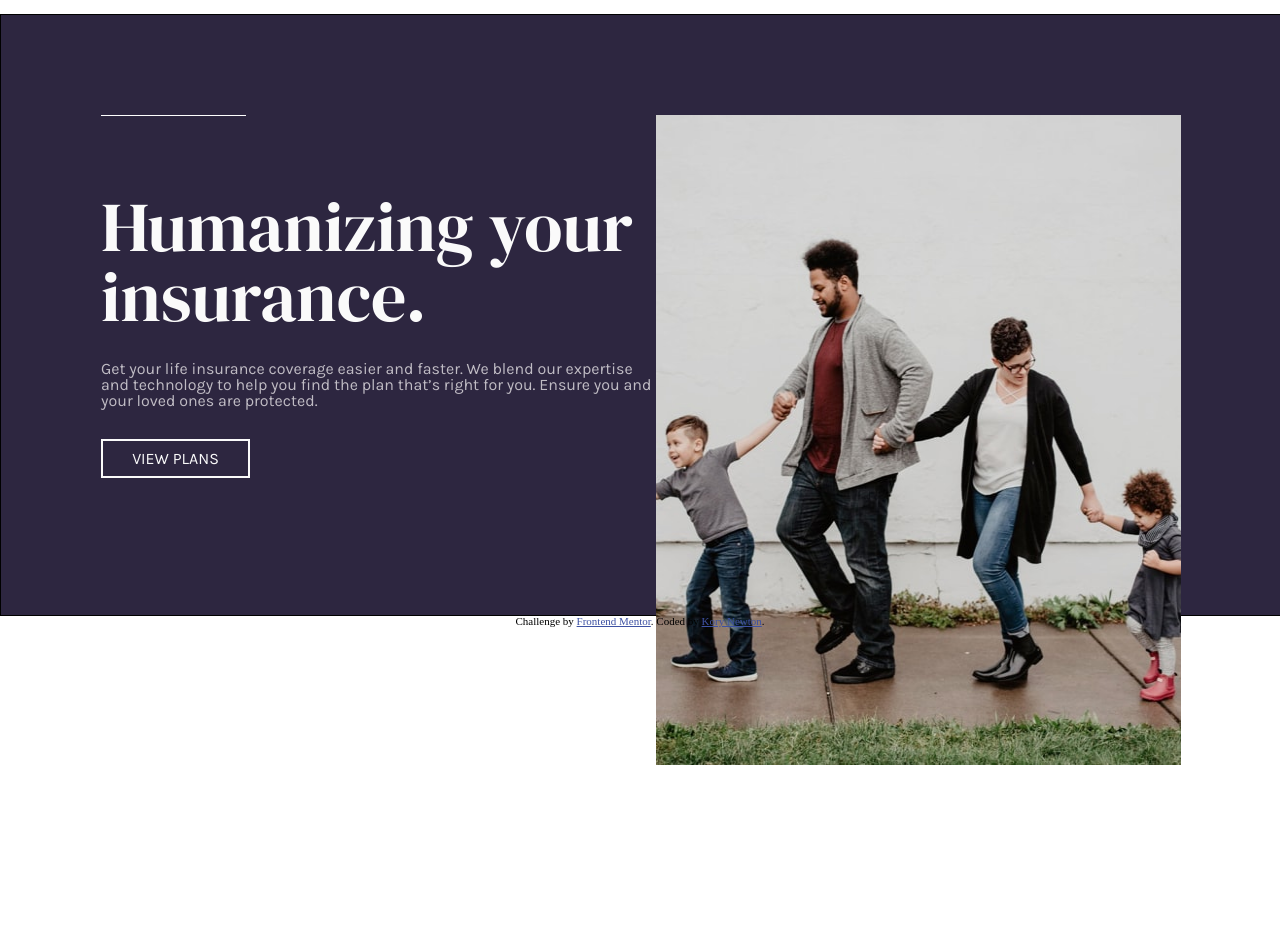
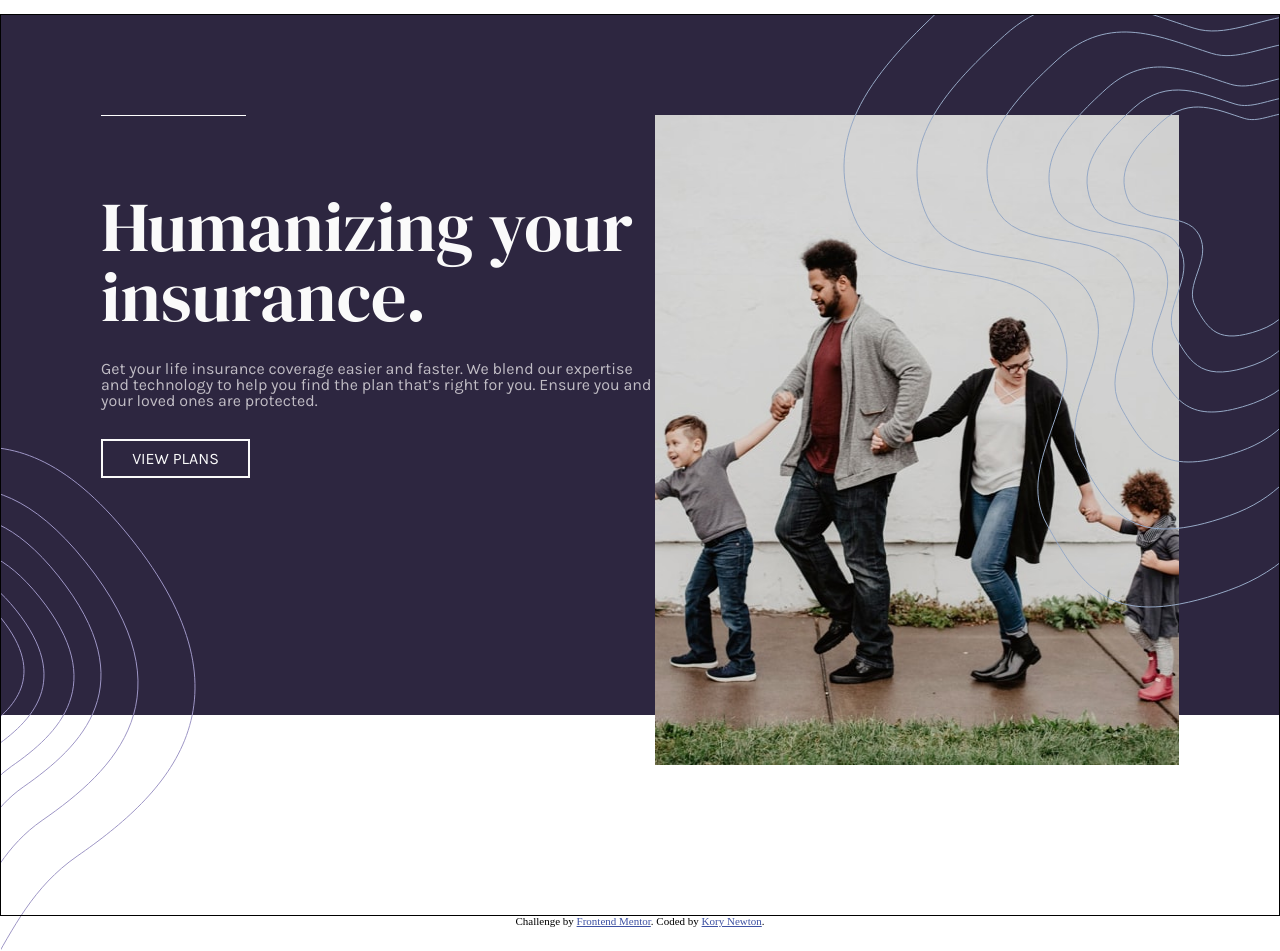
Before and after one commit to korynewton/korynewton.github.io-insure, a plain HTML site: page index.html in a window 1280 px wide. Shown: the part 61-1012 px from the top of the page. Before the commit the page ends 829 px from the top, so only its background shows below. Drawn offline with Linux system fonts and the light colour scheme.

Commit message:
add background 'squiglies'

```diff
--- a/index.html
+++ b/index.html
@@ -21,6 +21,7 @@
     <title>Frontend Mentor | Insure landing page</title>
   </head>
   <body>
+    <!-- header -->
     <header>
       <div class="container header-container">
         <div class="header-left">
@@ -37,15 +38,25 @@
         </div>
       </div>
     </header>
+    <!-- main section -->
     <main>
+      <div class="purple-background">
+        <img
+          src="images/bg-pattern-intro-right-desktop.svg"
+          class="squigly-top-right"
+        />
+        <img
+          src="images/bg-pattern-intro-left-desktop.svg"
+          class="squigly-middle-left"
+        />
         <div class="container main-container">
           <div class="main-left">
             <div class="break"></div>
             <h2>Humanizing your insurance.</h2>
             <p>
               Get your life insurance coverage easier and faster. We blend our
-            expertise and technology to help you find the plan that’s right for
-            you. Ensure you and your loved ones are protected.
+              expertise and technology to help you find the plan that’s right
+              for you. Ensure you and your loved ones are protected.
             </p>
             <div class="main-view-plans">
               <a href="#">View plans</a>
@@ -55,7 +66,20 @@
             <img src="images/image-intro-desktop.jpg" alt="Family" />
           </div>
         </div>
+      </div>
     </main>
+    <!-- details section 1 -->
+    <!-- <section>
+      <div class="container">
+        <div class="break"></div>
+        <h2></h2>
+        <div class="details">
+          <div class="examples"></div>
+          <div class="examples"></div>
+          <div class="examples"></div>
+        </div>
+      </div>
+    </section> -->
 
     <!-- How we work Blog Account View plans Humanizing your insurance. Get your life
     insurance coverage easier and faster. We blend our expertise and technology
--- a/styles/index.css
+++ b/styles/index.css
@@ -75,14 +75,34 @@ header .header-left img {
 /* main */
 
 main {
+  height: 900px;
+  border: 1px solid black;
+}
+
+.purple-background {
+  z-index: -1;
   height: 600px;
   width: 100%;
-  border: 1px solid black;
   background-color: hsl(256, 26%, 20%);
+  position: relative;
+  padding-top: 100px;
+}
+
+.squigly-top-right {
+  z-index: 2;
+  position: absolute;
+  right: 0;
+  top: 0;
+}
+
+.squigly-middle-left {
+  z-index: 2;
+  position: absolute;
+  left: 0;
+  top: 54vh;
 }
 
 .main-container {
-  margin-top: 100px;
   display: flex;
   height: 650px;
 }
@@ -137,3 +157,12 @@ main p {
   font-family: 'Karla', sans-serif;
   font-weight: 400;
 }
+
+/* details section 1*/
+section {
+  border: 1px solid purple;
+}
+
+section .break {
+  border-top: 1px solid rgb(192, 188, 196);
+}
```
Lines whose indentation alone changed are shown as unchanged.
